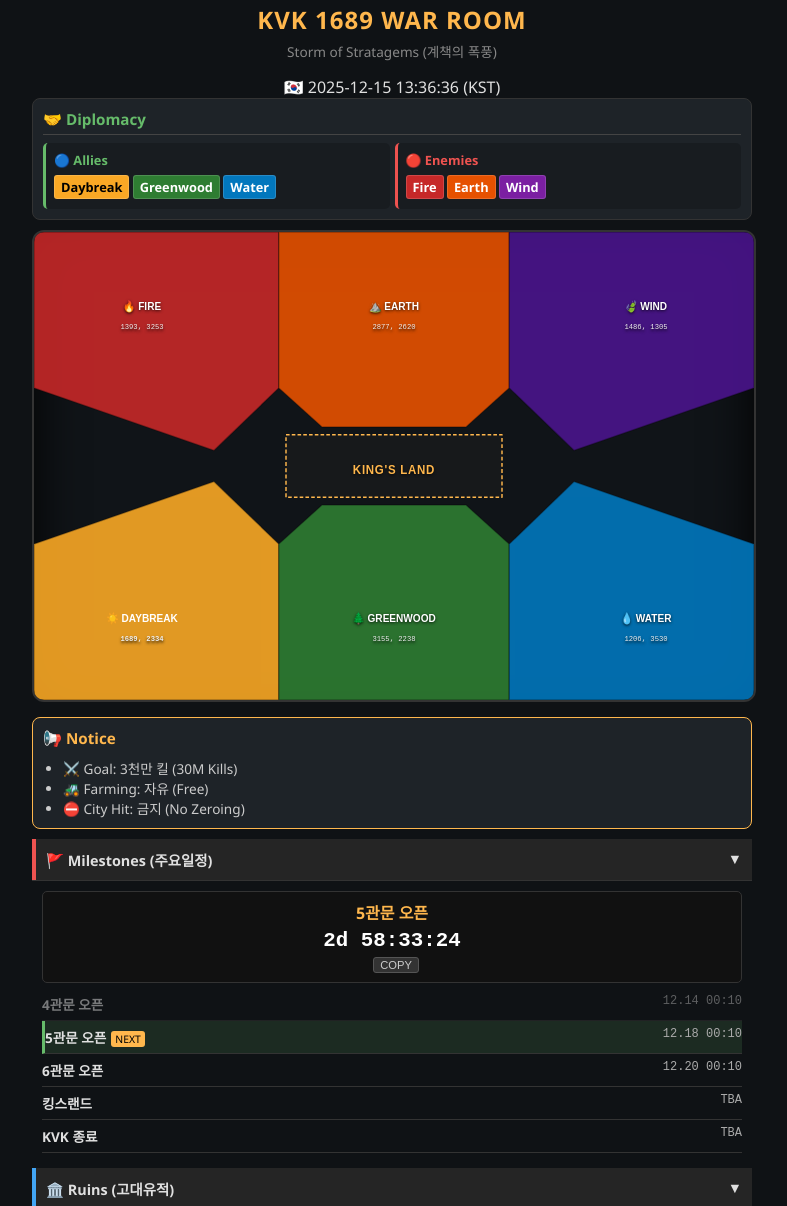
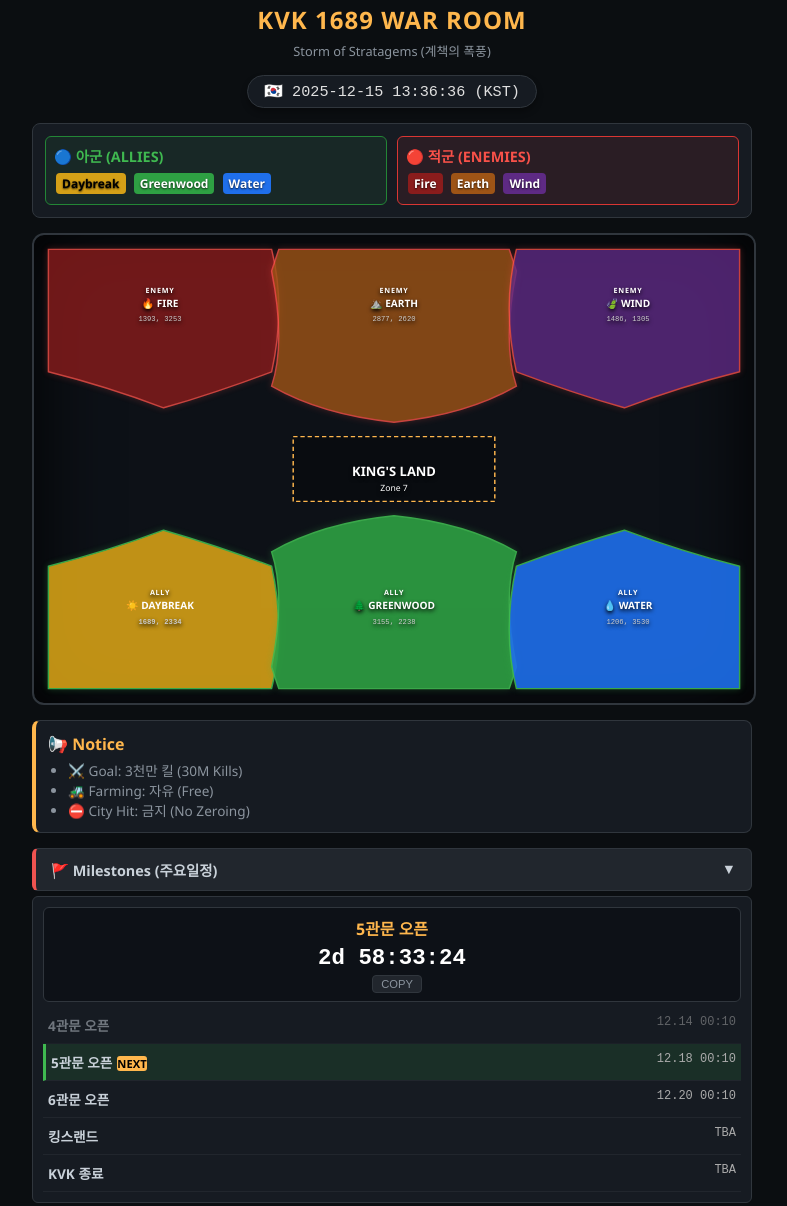
Before and after one commit to Redzark/Redzark-ROK-KVK-TIMELINE, a plain HTML site: page index.html in a window 1280 px wide. Shown: the part 12-1218 px from the top of the page, without its empty margins (248-1035 px from the left). Drawn offline with Linux system fonts and the light colour scheme.

Commit message:
Update index.html
1

```diff
--- a/index.html
+++ b/index.html
@@ -3,156 +3,178 @@
 <head>
 <meta charset="UTF-8">
 <meta name="viewport" content="width=device-width, initial-scale=1.0">
-<title>KVK 1689 REAL MAP</title>
+<title>KVK 1689 TACTICAL MAP</title>
 <style>
-    /* === 기본 스타일 === */
-    body { background-color: #0f1215; color: #e0e0e0; font-family: 'Segoe UI', sans-serif; margin: 0; padding: 10px; text-align: center; }
-    h1 { color: #ffb74d; font-size: 1.5rem; margin: 5px 0; letter-spacing: 1px; }
-    .sub { color: #888; font-size: 0.85rem; margin-bottom: 15px; }
+    /* === 기본 테마: 다크 모드 === */
+    body { background-color: #0b0e11; color: #c9d1d9; font-family: 'Segoe UI', sans-serif; margin: 0; padding: 10px; text-align: center; }
 
-    /* 시계 */
+    /* 헤더 */
+    h1 { color: #ffb74d; margin: 5px 0; font-size: 1.5rem; letter-spacing: 1px; text-transform: uppercase; }
+    .sub { color: #8b949e; font-size: 0.8rem; margin-bottom: 15px; }
+
+    /* 시계 박스 */
     #clock-box {
-        background: #1e2328; border: 1px solid #444;
-        padding: 5px 15px; border-radius: 20px;
-        display: inline-block; margin-bottom: 10px;
-        font-family: monospace; font-size: 0.8rem; color: #bbb;
+        background: #161b22; border: 1px solid #30363d;
+        padding: 6px 16px; border-radius: 20px;
+        display: inline-block; margin-bottom: 15px;
+        font-family: monospace; font-size: 0.95rem; color: #e0e0e0;
+        box-shadow: 0 4px 6px rgba(0,0,0,0.3);
     }
 
     .wrap { max-width: 720px; margin: 0 auto; text-align: left; }
 
-    /* === 1. 외교 === */
-    .card { background: #1e2328; border: 1px solid #333; border-radius: 8px; padding: 10px; margin-bottom: 10px; }
-    .card-t { font-weight: bold; border-bottom: 1px solid #444; padding-bottom: 5px; margin-bottom: 8px; display: block; font-size: 0.95rem; color: #66bb6a; }
-    .diplo-grid { display: flex; gap: 5px; font-size: 0.8rem; }
-    .diplo-col { flex: 1; background: rgba(0,0,0,0.2); padding: 8px; border-radius: 5px; }
-    .tag { display: inline-block; padding: 2px 6px; border-radius: 3px; font-weight: bold; margin: 2px 0; color: #fff; border: 1px solid rgba(255,255,255,0.15); }
+    /* === 1. 외교 현황판 === */
+    .card { background: #161b22; border: 1px solid #30363d; border-radius: 8px; padding: 12px; margin-bottom: 15px; }
+    .diplo-grid { display: flex; gap: 10px; }
 
-    /* === 2. 리얼 맵 (SVG 정밀 구현) === */
+    /* 아군 패널 */
+    .col-ally { flex: 1; background: rgba(46, 160, 67, 0.1); border: 1px solid #238636; border-radius: 6px; padding: 8px; }
+    .head-ally { color: #3fb950; font-weight: bold; font-size: 0.9rem; margin-bottom: 5px; display: block; }
+
+    /* 적군 패널 */
+    .col-enemy { flex: 1; background: rgba(218, 54, 51, 0.1); border: 1px solid #da3633; border-radius: 6px; padding: 8px; }
+    .head-enemy { color: #f85149; font-weight: bold; font-size: 0.9rem; margin-bottom: 5px; display: block; }
+
+    .tag { display: inline-block; padding: 2px 6px; border-radius: 4px; font-size: 0.75rem; font-weight: bold; color: #fff; margin: 2px; text-shadow: 0 1px 2px rgba(0,0,0,0.8); }
+
+    /* === 2. 전술 지도 (SVG) === */
     .map-box {
-        position: relative; width: 100%; padding-bottom: 65%; /* 맵 비율 */
-        background: #101418; border-radius: 12px; border: 2px solid #333;
+        position: relative; width: 100%; padding-bottom: 65%;
+        background: #0d1117; border-radius: 12px; border: 2px solid #30363d;
         margin-bottom: 15px; overflow: hidden;
-        box-shadow: inset 0 0 50px #000;
+        box-shadow: inset 0 0 80px #000;
     }
 
-    /* SVG 설정 */
     svg { position: absolute; top: 0; left: 0; width: 100%; height: 100%; }
 
-    /* 지형 공통 스타일 */
-    .zone {
-        stroke: rgba(0,0,0,0.3); stroke-width: 2px;
-        opacity: 0.9; transition: 0.2s; cursor: default;
+    /* === [중요] 피아식별 스타일 === */
+    /* 적군 영토 (위쪽) */
+    .zone-enemy {
+        stroke: #f85149; stroke-width: 2px;
+        opacity: 0.8; transition: 0.3s;
+        filter: drop-shadow(0 0 5px rgba(248, 81, 73, 0.3));
     }
-    .zone:hover { opacity: 1; stroke: #fff; stroke-width: 3px; filter: brightness(1.1); }
+    .zone-enemy:hover { opacity: 1; stroke-width: 3px; fill-opacity: 0.9; cursor: pointer; }
 
-    /* --- [색상 및 그라데이션 적용] --- */
-    /* 적군 */
-    .f-fire { fill: #c62828; }   /* 빨강 */
-    .f-earth { fill: #e65100; }  /* 주황 */
-    .f-wind { fill: #4a148c; }   /* 보라 */
-
-    /* 아군 */
-    .f-day { fill: #f9a825; }    /* 노랑 */
-    .f-green { fill: #2e7d32; }  /* 초록 */
-    .f-water { fill: #0277bd; }  /* 파랑 */
+    /* 아군 영토 (아래쪽) */
+    .zone-ally {
+        stroke: #3fb950; stroke-width: 2px;
+        opacity: 0.9; transition: 0.3s;
+        filter: drop-shadow(0 0 5px rgba(63, 185, 80, 0.3));
+    }
+    .zone-ally:hover { opacity: 1; stroke-width: 3px; fill-opacity: 1; cursor: pointer; }
 
     /* 킹스랜드 */
-    .f-kl { fill: rgba(30,30,30,0.5); stroke: #ffb74d; stroke-width: 2px; stroke-dasharray: 5,3; }
+    .zone-kl { fill: rgba(0,0,0,0.3); stroke: #ffb74d; stroke-width: 2; stroke-dasharray: 6,4; }
 
     /* 텍스트 라벨 */
-    text { font-family: sans-serif; text-anchor: middle; pointer-events: none; fill: white; text-shadow: 0 1px 3px rgba(0,0,0,0.8); }
-    .tx-main { font-weight: bold; font-size: 14px; }
-    .tx-sub { font-size: 10px; fill: #eee; font-family: monospace; }
-    .tx-kl { font-weight: bold; font-size: 16px; fill: #ffb74d; letter-spacing: 1px; }
+    text { font-family: 'Segoe UI', sans-serif; text-anchor: middle; pointer-events: none; fill: white; text-shadow: 0 2px 4px rgba(0,0,0,1); }
+    .nm { font-weight: bold; font-size: 14px; }
+    .sv { font-size: 10px; fill: #ccc; font-family: monospace; }
+    .rl { font-size: 10px; font-weight: bold; letter-spacing: 1px; }
 
-    /* === 리스트 스타일 === */
-    .sec { border: 1px solid #333; border-radius: 8px; background: #1e1e1e; margin-bottom: 8px; overflow: hidden; }
-    .sec-h { padding: 10px; background: #252525; font-weight: bold; cursor: pointer; display: flex; justify-content: space-between; font-size: 0.9rem; }
-    .sec-b { display: none; padding: 10px; border-top: 1px solid #333; }
+    /* 색상 채우기 */
+    .fill-fire { fill: #8a1c1c; }   /* 적군: 어두운 빨강 */
+    .fill-earth { fill: #9e5416; }  /* 적군: 어두운 주황 */
+    .fill-wind { fill: #5e2a84; }   /* 적군: 어두운 보라 */
+
+    .fill-day { fill: #d4a017; }    /* 아군: 밝은 노랑 */
+    .fill-green { fill: #2ea043; }  /* 아군: 밝은 초록 */
+    .fill-water { fill: #1f6feb; }  /* 아군: 밝은 파랑 */
+
+    /* === 일정 리스트 === */
+    .sec-h { padding: 10px 15px; background: #21262d; font-weight: bold; cursor: pointer; display: flex; justify-content: space-between; border-left: 4px solid #666; border-radius: 6px; margin-bottom: 5px; font-size: 0.9rem; border: 1px solid #30363d; border-left-width: 4px; }
+    .sec-b { display: none; padding: 10px; background: #161b22; border-radius: 6px; border: 1px solid #30363d; margin-bottom: 10px; }
     .sec-b.on { display: block; }
 
-    .t-disp { text-align: center; background: #111; padding: 8px; border-radius: 5px; margin-bottom: 5px; border: 1px solid #333; display: none; }
-    .t-val { font-size: 1.3rem; font-weight: bold; font-family: monospace; color: #fff; }
+    .t-disp { text-align: center; background: #0d1117; padding: 8px; border-radius: 6px; margin-bottom: 5px; border: 1px solid #30363d; display: none; }
+    .t-val { font-size: 1.4rem; font-weight: bold; font-family: monospace; color: #fff; margin-top: 2px; display: block; }
 
-    .row { display: flex; justify-content: space-between; padding: 6px 0; border-bottom: 1px solid #333; font-size: 0.85rem; }
-    .row.active { background: rgba(102, 187, 106, 0.15); border-left: 3px solid #66bb6a; }
-    .r-right { text-align: right; color: #aaa; font-size: 0.75rem; font-family: monospace; }
-    .badge { background: #ffb74d; color: #000; padding: 1px 4px; border-radius: 3px; font-size: 0.65rem; margin-left: 5px; }
-    .copy-btn { background: #333; border: 1px solid #555; color: #ccc; font-size: 0.7rem; cursor: pointer; border-radius: 3px; margin-left: 8px; }
+    .row { display: flex; justify-content: space-between; padding: 8px 5px; border-bottom: 1px solid #21262d; font-size: 0.85rem; }
+    .row.active { background: rgba(46, 160, 67, 0.15); border-left: 3px solid #3fb950; }
+    .copy-btn { background: #21262d; border: 1px solid #30363d; color: #8b949e; font-size: 0.7rem; cursor: pointer; border-radius: 4px; margin-left: 10px; padding: 2px 8px; }
+
 </style>
 </head>
 <body>
 
     <h1>KVK 1689 WAR ROOM</h1>
     <div class="sub">Storm of Stratagems (계책의 폭풍)</div>
-    <div id="clock-display">Loading...</div>
+
+    <div id="clock-box">System Initializing...</div>
 
     <div class="wrap">
 
         <div class="card">
-            <span class="card-t">🤝 Diplomacy</span>
             <div class="diplo-grid">
-                <div class="diplo-col" style="border-left:3px solid #66bb6a">
-                    <div style="color:#66bb6a; font-weight:bold; margin-bottom:4px">🔵 Allies</div>
-                    <span class="tag" style="background:#f9a825; color:#000">Daybreak</span>
-                    <span class="tag" style="background:#2e7d32">Greenwood</span>
-                    <span class="tag" style="background:#0277bd">Water</span>
+                <div class="col-ally">
+                    <span class="head-ally">🔵 아군 (ALLIES)</span>
+                    <span class="tag" style="background:#d4a017; color:#000">Daybreak</span>
+                    <span class="tag" style="background:#2ea043">Greenwood</span>
+                    <span class="tag" style="background:#1f6feb">Water</span>
                 </div>
-                <div class="diplo-col" style="border-left:3px solid #ef5350">
-                    <div style="color:#ef5350; font-weight:bold; margin-bottom:4px">🔴 Enemies</div>
-                    <span class="tag" style="background:#c62828">Fire</span>
-                    <span class="tag" style="background:#e65100">Earth</span>
-                    <span class="tag" style="background:#7b1fa2">Wind</span>
+                <div class="col-enemy">
+                    <span class="head-enemy">🔴 적군 (ENEMIES)</span>
+                    <span class="tag" style="background:#8a1c1c">Fire</span>
+                    <span class="tag" style="background:#9e5416">Earth</span>
+                    <span class="tag" style="background:#5e2a84">Wind</span>
                 </div>
             </div>
         </div>
 
         <div class="map-box">
-            <svg viewBox="0 0 1000 600" preserveAspectRatio="none">
+            <svg viewBox="0 0 1000 650" preserveAspectRatio="none">
 
-                <path class="zone f-fire" d="M 0,0 L 340,0 L 340,200 L 250,280 L 0,200 Z" />
-                <text x="150" y="100" class="tx-main">🔥 FIRE</text>
-                <text x="150" y="125" class="tx-sub">1393, 3253</text>
+                <path class="zone-enemy fill-fire" d="M 20,20 L 330,20 Q 350,100 330,190 Q 250,220 180,240 Q 100,210 20,190 Z" />
+                <text x="175" y="100" class="nm">🔥 FIRE</text>
+                <text x="175" y="120" class="sv">1393, 3253</text>
+                <text x="175" y="80" class="rl" fill="#f85149">ENEMY</text>
 
-                <path class="zone f-earth" d="M 340,0 L 660,0 L 660,200 L 600,250 L 400,250 L 340,200 Z" />
-                <text x="500" y="100" class="tx-main">⛰️ EARTH</text>
-                <text x="500" y="125" class="tx-sub">2877, 2620</text>
+                <path class="zone-enemy fill-earth" d="M 340,20 L 660,20 L 670,50 Q 650,150 670,210 Q 600,250 500,260 Q 400,250 330,210 Q 350,150 330,50 Z" />
+                <text x="500" y="100" class="nm">⛰️ EARTH</text>
+                <text x="500" y="120" class="sv">2877, 2620</text>
+                <text x="500" y="80" class="rl" fill="#f85149">ENEMY</text>
 
-                <path class="zone f-wind" d="M 660,0 L 1000,0 L 1000,200 L 1000,200 L 750,280 L 660,200 Z" />
-                <text x="850" y="100" class="tx-main">🍃 WIND</text>
-                <text x="850" y="125" class="tx-sub">1486, 1305</text>
+                <path class="zone-enemy fill-wind" d="M 670,20 L 980,20 L 980,190 Q 900,210 820,240 Q 750,220 670,190 Q 650,100 670,20 Z" />
+                <text x="825" y="100" class="nm">🍃 WIND</text>
+                <text x="825" y="120" class="sv">1486, 1305</text>
+                <text x="825" y="80" class="rl" fill="#f85149">ENEMY</text>
 
-                <path class="zone f-day" d="M 0,600 L 0,400 L 250,320 L 340,400 L 340,600 Z" />
-                <text x="150" y="500" class="tx-main" fill="black" style="text-shadow:none">☀️ DAYBREAK</text>
-                <text x="150" y="525" class="tx-sub" fill="#222" style="font-weight:bold">1689, 2334</text>
+                <path class="zone-ally fill-day" d="M 20,630 L 330,630 Q 350,550 330,460 Q 250,430 180,410 Q 100,440 20,460 Z" />
+                <text x="175" y="520" class="nm" fill="#000" style="text-shadow:none">☀️ DAYBREAK</text>
+                <text x="175" y="540" class="sv" fill="#222" style="font-weight:bold">1689, 2334</text>
+                <text x="175" y="500" class="rl" fill="#000">ALLY</text>
 
-                <path class="zone f-green" d="M 340,600 L 340,400 L 400,350 L 600,350 L 660,400 L 660,600 Z" />
-                <text x="500" y="500" class="tx-main">🌲 GREENWOOD</text>
-                <text x="500" y="525" class="tx-sub">3155, 2238</text>
+                <path class="zone-ally fill-green" d="M 340,630 L 660,630 L 670,600 Q 650,500 670,440 Q 600,400 500,390 Q 400,400 330,440 Q 350,500 330,600 Z" />
+                <text x="500" y="520" class="nm">🌲 GREENWOOD</text>
+                <text x="500" y="540" class="sv">3155, 2238</text>
+                <text x="500" y="500" class="rl" fill="#aaffaa">ALLY</text>
 
-                <path class="zone f-water" d="M 660,600 L 660,400 L 750,320 L 1000,400 L 1000,600 Z" />
-                <text x="850" y="500" class="tx-main">💧 WATER</text>
-                <text x="850" y="525" class="tx-sub">1206, 3530</text>
+                <path class="zone-ally fill-water" d="M 670,630 L 980,630 L 980,460 Q 900,440 820,410 Q 750,430 670,460 Q 650,550 670,630 Z" />
+                <text x="825" y="520" class="nm">💧 WATER</text>
+                <text x="825" y="540" class="sv">1206, 3530</text>
+                <text x="825" y="500" class="rl" fill="#aaddff">ALLY</text>
 
-                <path class="f-kl" d="M 350,260 L 650,260 L 650,340 L 350,340 Z" stroke-linejoin="round" />
-                <text x="500" y="310" class="tx-kl">KING'S LAND</text>
+                <path class="zone-kl" d="M 360,280 L 640,280 L 640,370 L 360,370 Z" />
+                <text x="500" y="335" class="nm" fill="#ffb74d" style="font-size:18px">KING'S LAND</text>
+                <text x="500" y="355" fill="#aaa" font-size="12px">Zone 7</text>
             </svg>
         </div>
 
-        <div class="card" style="border-color:#ffb74d">
-            <span class="card-t" style="color:#ffb74d; border:none; margin:0">📢 Notice</span>
-            <ul style="padding-left:20px; margin:5px 0 0 0; font-size:0.85rem; color:#ccc;">
+        <div class="card" style="border-left: 4px solid #ffb74d;">
+            <div style="font-weight:bold; color:#ffb74d; margin-bottom:5px;">📢 Notice</div>
+            <ul style="padding-left:20px; margin:0; font-size:0.85rem; color:#8b949e;">
                 <li>⚔️ Goal: 3천만 킬 (30M Kills)</li>
                 <li>🚜 Farming: 자유 (Free)</li>
                 <li>⛔ City Hit: 금지 (No Zeroing)</li>
             </ul>
         </div>
 
-        <div class="sec-h" onclick="toggle('s1')" style="border-left:4px solid #ef5350">
+        <div class="sec-h" onclick="toggle('s1')" style="border-left-color:#ef5350">
             <span>🚩 Milestones (주요일정)</span><span>▼</span>
         </div>
         <div id="s1" class="sec-b on">
-            <div id="t-ms" class="t-disp">
+            <div id="tb-ms" class="t-disp">
                 <div id="tt-ms" style="color:#ffb74d; font-weight:bold; margin-bottom:5px">-</div>
                 <div id="td-ms" class="t-val">00:00:00</div>
                 <button class="copy-btn" onclick="copy('ms')">COPY</button>
@@ -160,11 +182,11 @@
             <div id="l-ms"></div>
         </div>
 
-        <div class="sec-h" style="border-left:4px solid #42a5f5; margin-top:5px" onclick="toggle('s2')">
+        <div class="sec-h" style="border-left-color:#42a5f5" onclick="toggle('s2')">
             <span>🏛️ Ruins (고대유적)</span><span>▼</span>
         </div>
         <div id="s2" class="sec-b">
-            <div id="t-ru" class="t-disp">
+            <div id="tb-ru" class="t-disp">
                 <div id="tt-ru" style="color:#42a5f5; font-weight:bold; margin-bottom:5px">-</div>
                 <div id="td-ru" class="t-val">00:00:00</div>
                 <button class="copy-btn" onclick="copy('ru')">COPY</button>
@@ -172,11 +194,11 @@
             <div id="l-ru"></div>
         </div>
 
-        <div class="sec-h" style="border-left:4px solid #ab47bc; margin-top:5px" onclick="toggle('s3')">
+        <div class="sec-h" style="border-left-color:#ab47bc" onclick="toggle('s3')">
             <span>🔥 Altar (어둠제단)</span><span>▼</span>
         </div>
         <div id="s3" class="sec-b">
-            <div id="t-al" class="t-disp">
+            <div id="tb-al" class="t-disp">
                 <div id="tt-al" style="color:#ab47bc; font-weight:bold; margin-bottom:5px">-</div>
                 <div id="td-al" class="t-val">00:00:00</div>
                 <button class="copy-btn" onclick="copy('al')">COPY</button>
@@ -187,7 +209,6 @@
     </div>
 
     <script>
-    // ===== 안전 스크립트 (ES5) =====
     (function(){
         function kst(y,m,d,h,min) { return Date.UTC(y, m-1, d, h-9, min, 0); }
 
@@ -228,25 +249,32 @@
 
             var now = new Date().getTime();
             var next = null;
-            for(var i=0; i<arr.length; i++) { if(arr[i].t > now) { next = arr[i]; break; } }
-            if(!next && arr[arr.length-1].t === 0) next = arr.find(function(i){ return i.t===0; });
+            // 미래 일정 중 가장 빠른 것 찾기
+            for(var i=0; i<arr.length; i++) {
+                if(arr[i].t > now) { next = arr[i]; break; }
+            }
+            // 없다면 TBA(0) 찾기
+            if(!next) {
+                for(var i=0; i<arr.length; i++) { if(arr[i].t === 0) { next = arr[i]; break; } }
+            }
 
             TARGETS[key] = next ? next.t : 0;
 
             if(next && next.t > 0) {
-                document.getElementById("t-"+key).style.display = "block";
+                document.getElementById("tb-"+key).style.display = "block";
                 document.getElementById("tt-"+key).innerHTML = next.k;
             } else {
-                document.getElementById("t-"+key).style.display = "none";
+                document.getElementById("tb-"+key).style.display = "none";
             }
 
             var h = "";
             for(var j=0; j<arr.length; j++) {
                 var it = arr[j];
-                var cls = (it===next) ? "row active" : "row";
-                var bdg = (it===next) ? "<span class='badge'>NEXT</span>" : "";
-                var style = (it.t < now && it.t !== 0) ? "opacity:0.5" : "";
-                h += "<div class='"+cls+"' style='"+style+"'><div><b>"+it.k+"</b>"+bdg+"</div><div class='r-right'>"+fmt(it.t)+"</div></div>";
+                var isNext = (it === next);
+                var cls = isNext ? "row active" : "row";
+                var bdg = isNext ? "<span class='badge' style='background:#ffb74d;color:#000;font-weight:bold;margin-left:5px;border-radius:3px;font-size:0.7rem'>NEXT</span>" : "";
+                var st = (it.t < now && it.t !== 0) ? "opacity:0.5" : "";
+                h += "<div class='"+cls+"' style='"+st+"'><div><b>"+it.k+"</b>"+bdg+"</div><div style='text-align:right; font-family:monospace; color:#aaa; font-size:0.75rem'>"+fmt(it.t)+"</div></div>";
             }
             el.innerHTML = h;
         }
@@ -255,7 +283,9 @@
             var now = new Date().getTime();
             var k = new Date(now + 9*3600000);
             var ks = k.getUTCFullYear()+"-"+pad(k.getUTCMonth()+1)+"-"+pad(k.getUTCDate())+" "+pad(k.getUTCHours())+":"+pad(k.getUTCMinutes())+":"+pad(k.getUTCSeconds());
-            document.getElementById("clock-display").innerText = "🇰🇷 " + ks + " (KST)";
+
+            var clockEl = document.getElementById("clock-box");
+            if(clockEl) clockEl.innerText = "🇰🇷 " + ks + " (KST)";
 
             upd("ms", now); upd("ru", now); upd("al", now);
         }
@@ -265,7 +295,7 @@
             var el = document.getElementById("td-"+key);
             if(!t || t===0 || !el) return;
             var d = t - now;
-            if(d<=0) { el.innerHTML = "OPEN!"; el.style.color="#00e676"; }
+            if(d<=0) { el.innerHTML = "OPEN!"; el.style.color="#3fb950"; }
             else {
                 var h = Math.floor(d/3600000);
                 var m = Math.floor((d%3600000)/60000);
@@ -287,6 +317,7 @@
             prompt("Copy:", t + " : " + time);
         }
 
+        // 초기 실행
         draw("ms", DATA.ms);
         draw("ru", makeList(DATA.ruins, "고대유적", "Ruins"));
         draw("al", makeList(DATA.altar, "어둠제단", "Altar"));
```
